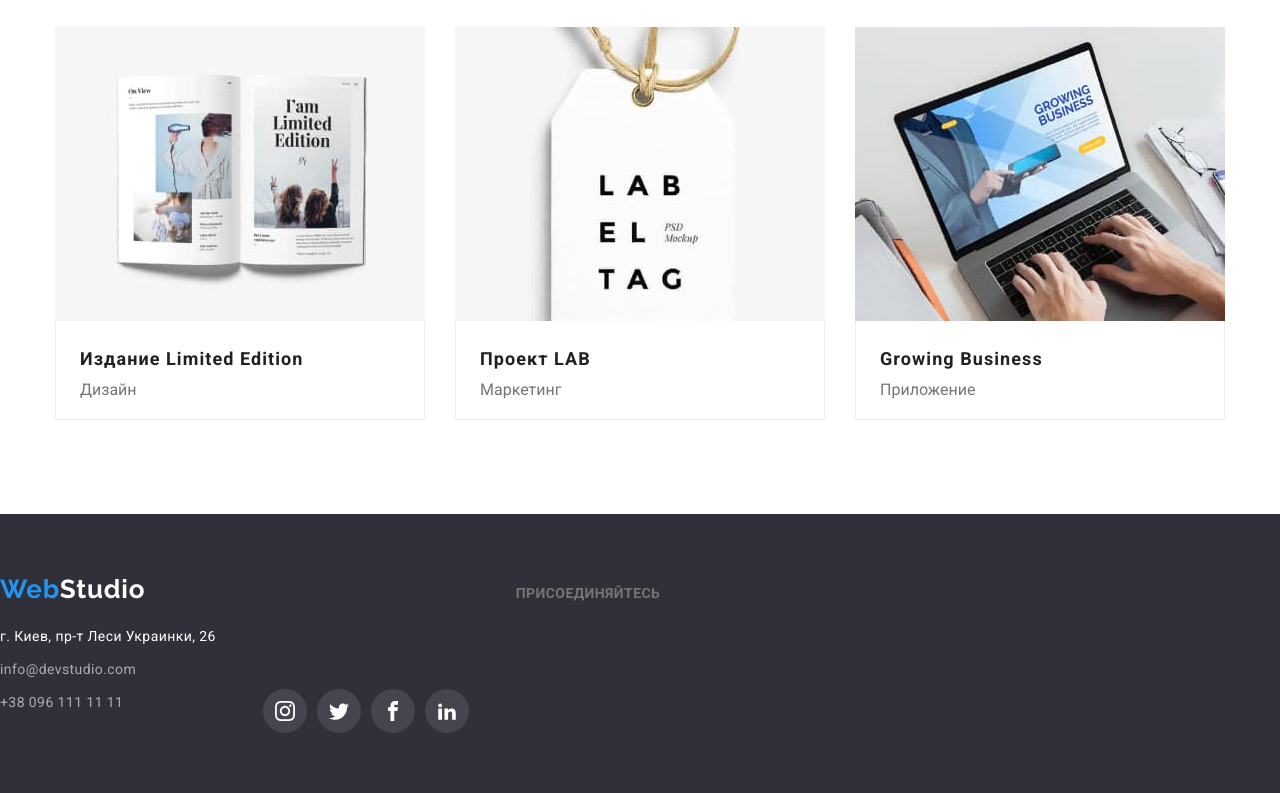
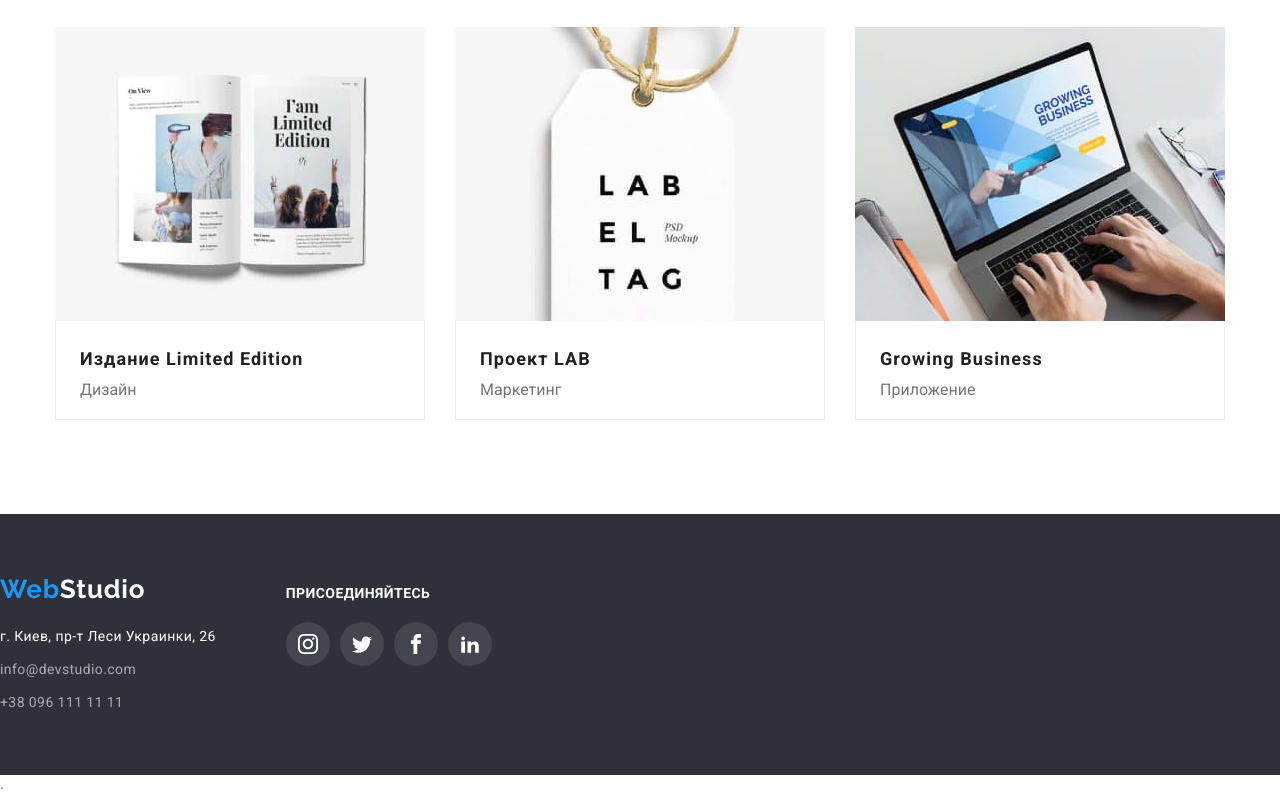
Before and after one commit to dumaeva1982/goit-markup-hw-04, a plain HTML site: page portfolio.html in a window 1280 px wide. Shown: the part 1083-1876 px from the top of the page. Drawn offline with nearby package versions, Linux system fonts and the light colour scheme.

Commit message:
Add files via upload

```diff
--- a/css/style.css
+++ b/css/style.css
@@ -401,7 +401,6 @@ img {
 }
 
 .icon-title {
-  text-align: right;
   font-weight: 700;
   font-size: 14px;
   line-height: 1.14;
@@ -416,11 +415,9 @@ img {
   align-items: baseline;
 }
 .address-block {
-  margin-right: 70 px;
+  margin-right: 70px;
 }
-.icon-social {
-  display: flex;
-}
+
 .footer-link {
   display: inline-flex;
   justify-content: center;
@@ -703,9 +700,6 @@ img {
 }
 
 .footer-social {
-  display: block;
-  width: 206px;
-  height: 80px;
   font-weight: 700;
   font-size: 14px;
   line-height: 1.14;
@@ -714,15 +708,10 @@ img {
   color: var(--background-color);
   margin-top: 0;
   margin-bottom: 0;
-  padding-left: 300px;
 }
 
 .icon-social {
   display: flex;
-  justify-content: center;
-  align-items: flex-end;
-  margin-top: 23px;
-  margin-right: 0px;
 }
 
 .icon-social .link {
--- a/portfolio.html
+++ b/portfolio.html
@@ -147,8 +147,9 @@
         </section>
     </main>
     <!--✌️Нижняя часть страницы🤞-->
+    <!--✌️Нижняя часть страницы🤞-->
     <footer class="footer-page">
-        <div class="conteiner-block">
+        <div class="container conteiner-block">
             <div class="address-block">
                 <a href="" class="logo2">Web<span>Studio</span></a>
                 <address>
@@ -163,8 +164,8 @@
                     </ul>
                 </address>
             </div>
-        <div class="social">
-            <h3 class="footer-social">присоединяйтесь</h3>
+            <div class="footer-social">
+                <p class="icon-title">присоединяйтесь</p>
                 <ul class="icon-social">
                     <li class="items">
                         <a href="" class="footer-link">
@@ -197,7 +198,8 @@
                 </ul>
             </div>
         </div>
-    </footer>
+    </footer>.
+
     </body>
 
     </html>
```
Also changed, not shown: index.html (+1 -1 lines). Lines whose indentation alone changed are shown as unchanged.
